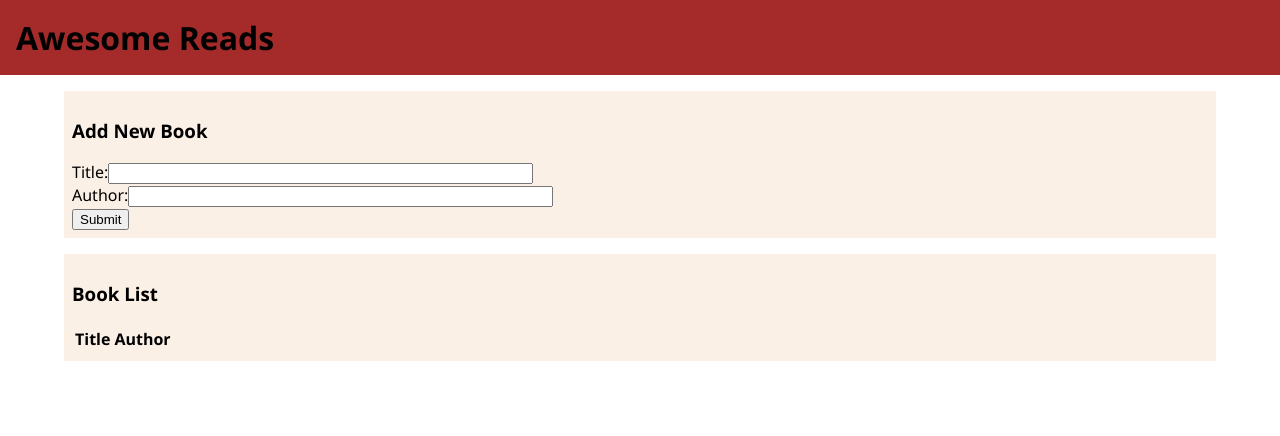
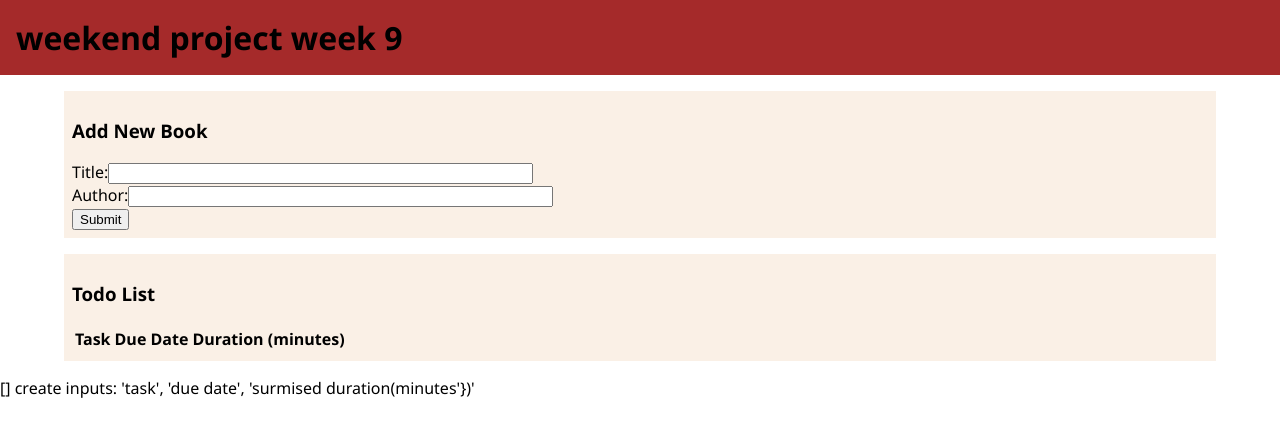
Before and after one commit to JoelleKado/weekend-sql-to-do-list, a plain HTML site: page server/public/index.html in a window 1280 px wide. Drawn offline with Linux system fonts and the light colour scheme; no server answers.

Commit message:
<th>s added to index

```diff
--- a/server/public/index.html
+++ b/server/public/index.html
@@ -11,7 +11,7 @@
 
 <body>
   <header>
-    <h1>Awesome Reads</h1>
+    <h1>weekend project week 9</h1>
   </header>
   <main>
     <section>
@@ -24,12 +24,13 @@
     </section>
     <section>
       <div>
-        <h3>Book List</h3>
+        <h3>Todo List</h3>
         <table>
           <thead>
             <tr>
-              <th>Title</th>
-              <th>Author</th>
+              <th>Task</th>
+              <th>Due Date</th>
+              <th>Duration (minutes)</th>
             </tr>
           </thead>
           <tbody id="bookShelf">
@@ -39,5 +40,6 @@
     </section>
   </main>
 </body>
+[] create inputs: 'task', 'due date', 'surmised duration(minutes'})'
 
 </html>
```
Also changed, not shown: TODO.md (+18 -0 lines).
